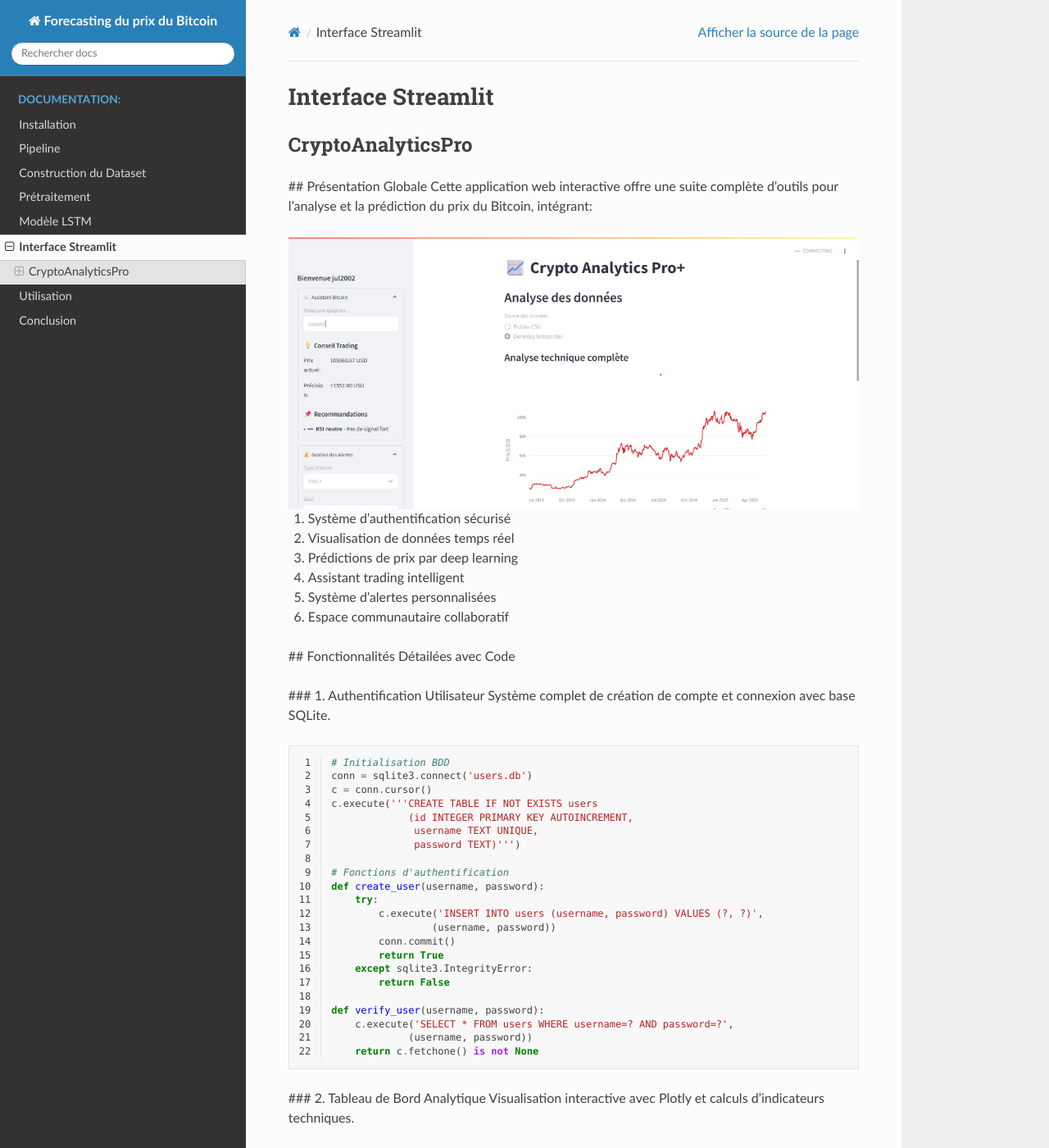
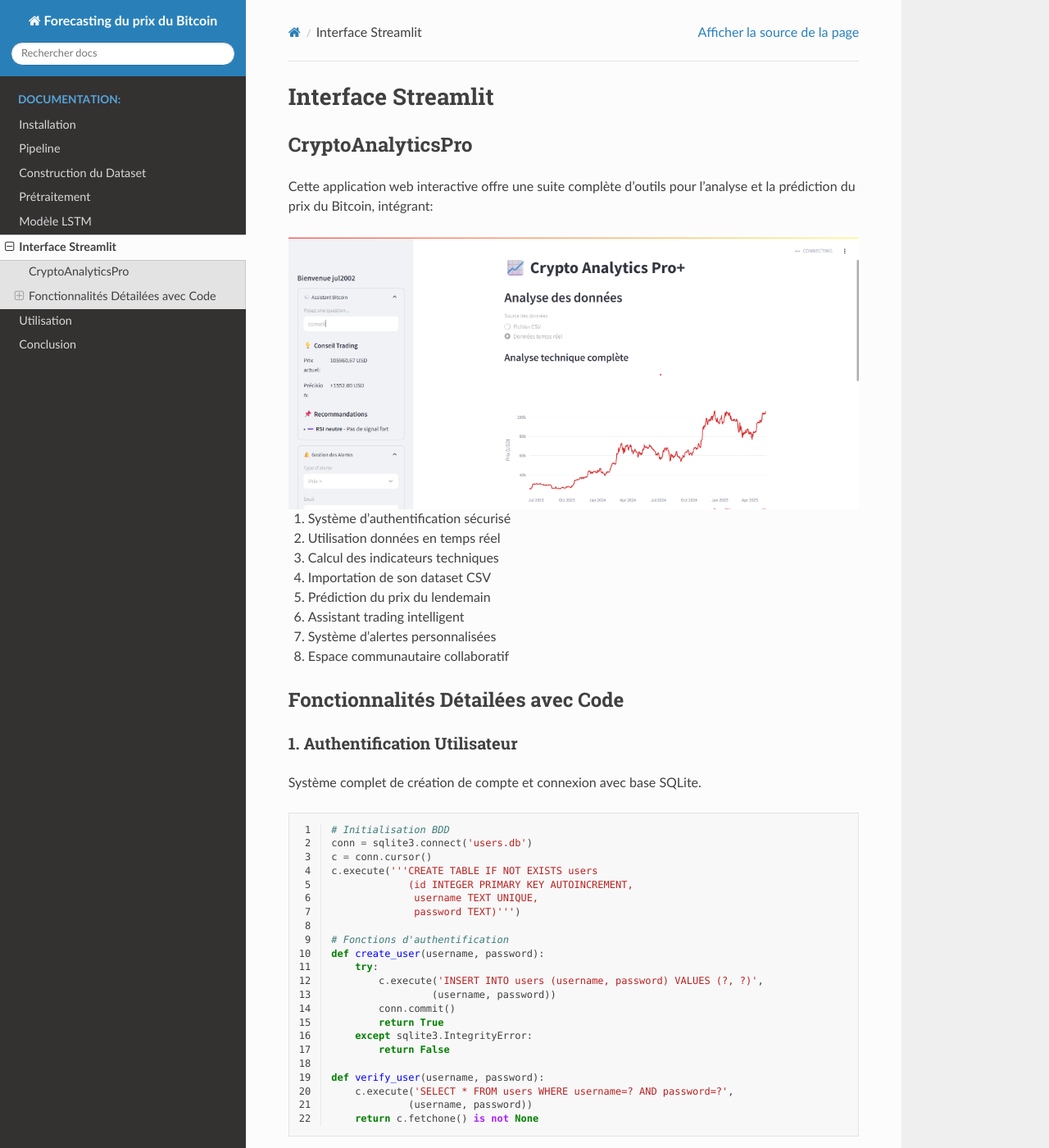
Before and after one commit to SouleymaneDiallo04/Forecasting-du-prix-du-Bitcoin, a Sphinx documentation site: the page built from docs/source/interface.rst, in a window 1280 px wide and 1400 px high. Shown: the whole window at 82% size. Built offline with Sphinx 7.4.7 and the Read the Docs theme 3.1.0, drawn with Linux system fonts in a browser that asks for light colours; pages that are not in the unit, such as notebooks, are missing from menus; some of the changed text lies outside the part shown.

Commit message:
Update interface.rst

```diff
--- a/docs/source/interface.rst
+++ b/docs/source/interface.rst
@@ -7,7 +7,6 @@
 CryptoAnalyticsPro
 ==================
 
-## Présentation Globale
 Cette application web interactive offre une suite complète d'outils pour l'analyse et la prédiction du prix du Bitcoin, intégrant:
 
 .. image:: dashbord.png
@@ -16,15 +15,20 @@
    :alt: Aperçu de l'interface
 
 1. Système d'authentification sécurisé
-2. Visualisation de données temps réel
-3. Prédictions de prix par deep learning
-4. Assistant trading intelligent
-5. Système d'alertes personnalisées
-6. Espace communautaire collaboratif
+2. Utilisation données en temps  réel
+3. Calcul des indicateurs techniques
+4. Importation de son dataset CSV
+5. Prédiction du prix du lendemain
+6. Assistant trading intelligent
+7. Système d'alertes personnalisées
+8. Espace communautaire collaboratif
 
-## Fonctionnalités Détailées avec Code
+Fonctionnalités Détailées avec Code
+===================================
 
-### 1. Authentification Utilisateur
+1. Authentification Utilisateur
+^^^^^^^^^^^^^^^^^^^^^^^^^^^^^^^
+
 Système complet de création de compte et connexion avec base SQLite.
 
 .. code-block:: python
@@ -53,7 +57,9 @@
                 (username, password))
        return c.fetchone() is not None
 
-### 2. Tableau de Bord Analytique
+2. Tableau de Bord Analytique
+^^^^^^^^^^^^^^^^^^^^^^^^^^^^^
+
 Visualisation interactive avec Plotly et calculs d'indicateurs techniques.
 
 .. code-block:: python
@@ -82,7 +88,9 @@
        fig.update_layout(height=500, xaxis_rangeslider_visible=True)
        return fig
 
-### 3. Assistant Trading Intelligent
+3. Assistant Trading Intelligent
+^^^^^^^^^^^^^^^^^^^^^^^^^^^^^^^^^^^
+
 Chatbot avec analyse de marché et conseils automatisés.
 
 .. code-block:: python
@@ -124,7 +132,9 @@
            elif "conseil" in query.lower():
                return "\n".join(self.generate_advice())
 
-### 4. Prédiction Temps Réel
+4. Prédiction Temps Réel
+^^^^^^^^^^^^^^^^^^^^^^^^
+
 Modèle LSTM pour la prédiction des prix avec indicateurs de confiance.
 
 .. code-block:: python
@@ -147,7 +157,9 @@
        prediction = model.predict(np.array([sequence]))
        return processor.inverse_transform(prediction)[0]
 
-### 5. Système d'Alertes Personnalisées
+5. Système d'Alertes Personnalisées
+^^^^^^^^^^^^^^^^^^^^^^^^^^^^^^^^^^^
+
 Création et gestion d'alertes basées sur des conditions de marché.
 
 .. code-block:: python
@@ -175,7 +187,9 @@
    for cond, val in alerts:
        st.sidebar.info(f"Alerte: {cond} {val}")
 
-### 6. Espace Communautaire
+6. Espace Communautaire
+^^^^^^^^^^^^^^^^^^^^^^^
+
 Système de commentaires et interactions entre utilisateurs.
 
 .. code-block:: python
```
